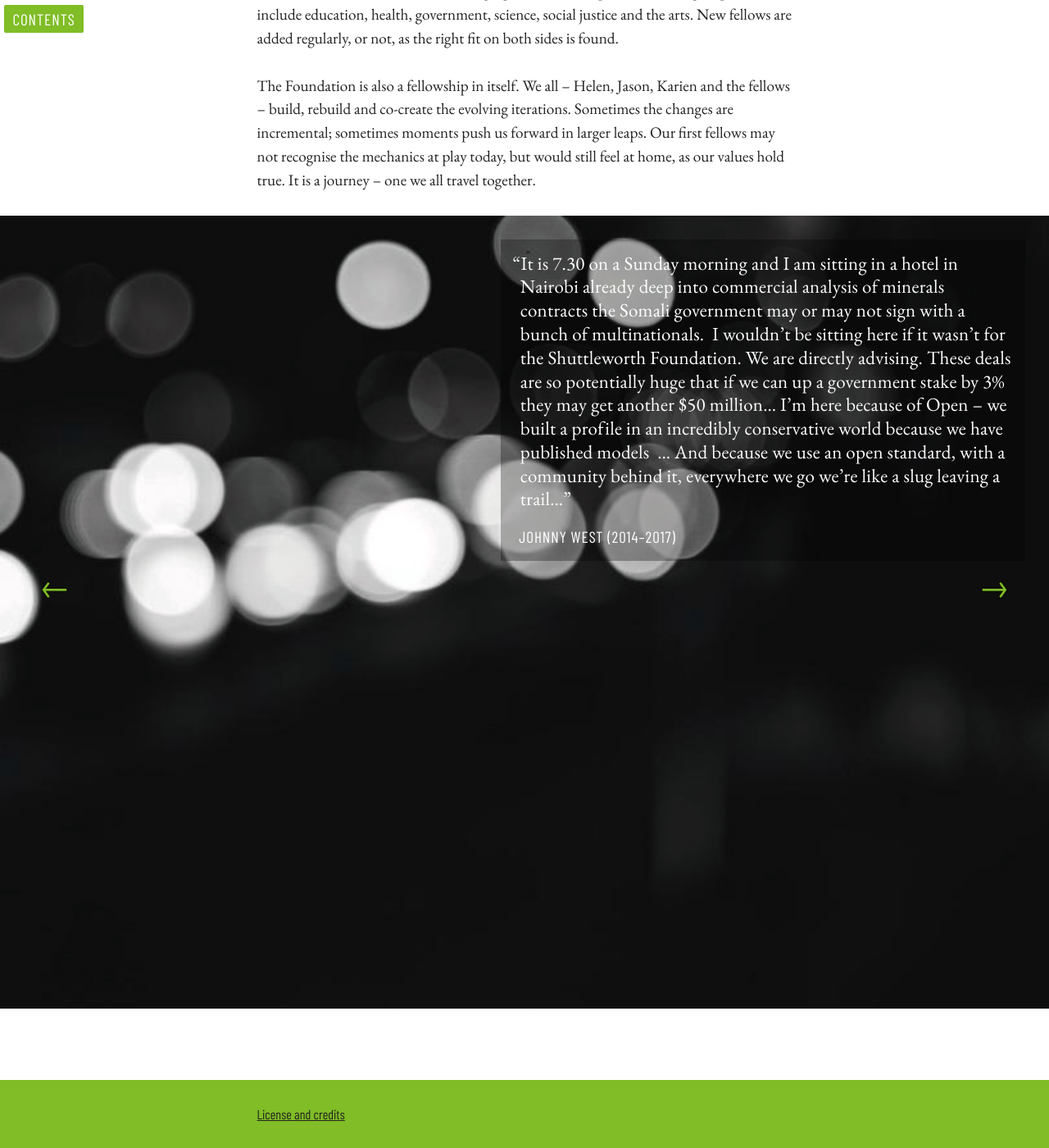
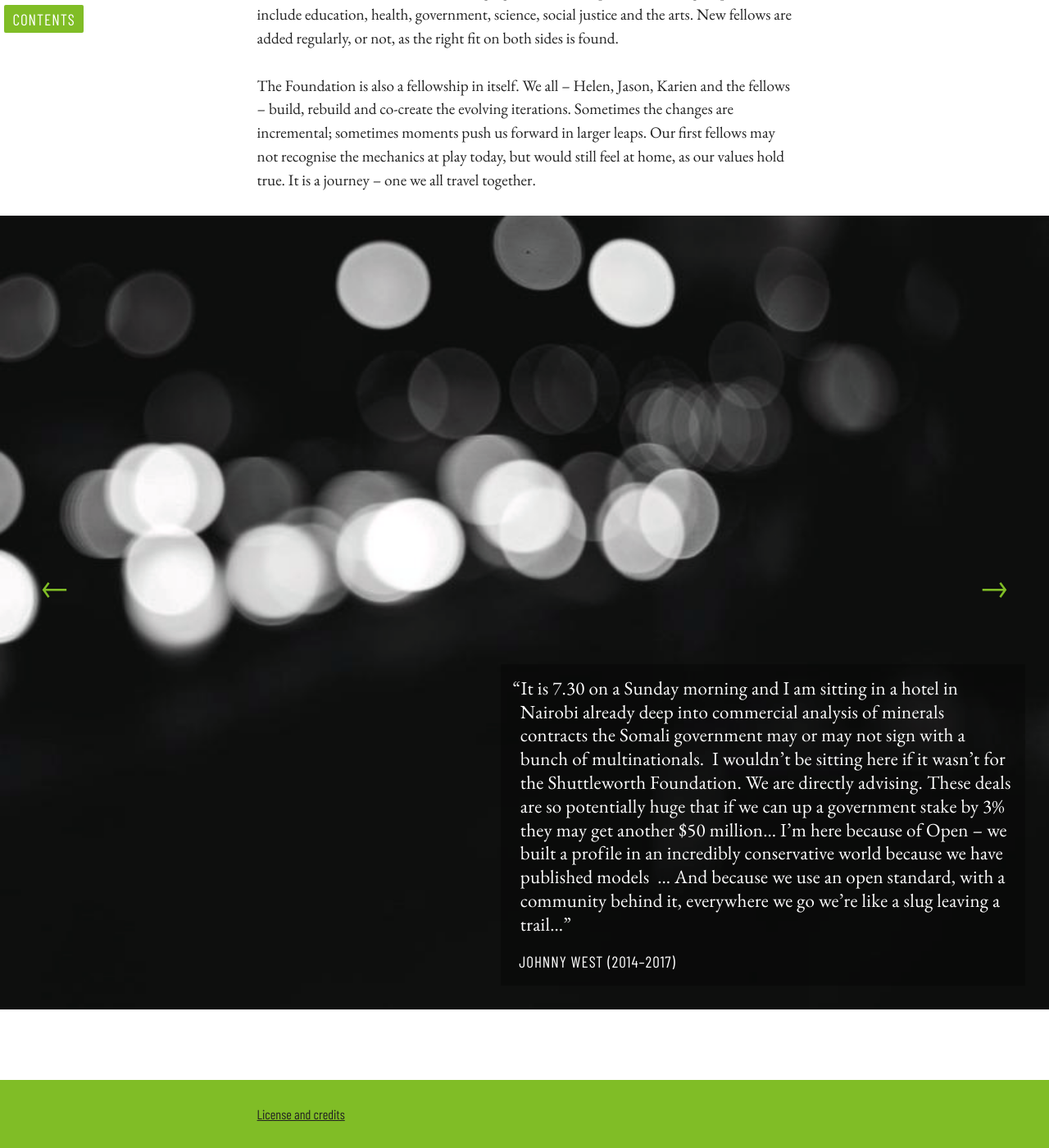
Before and after one commit to ShuttleworthFoundation/shuttleworth-foundation-shades-of-green, a Jekyll site: the page built from book/text/01-02.md, in a window 1280 px wide and 1400 px high, scrolled down 2077 px. Shown: the whole window at 82% size. Built offline with Jekyll 4.4.1, drawn with Linux system fonts in a browser that asks for light colours; some web fonts are replaced.

Commit message:
Improve positioning of feature images on web

```diff
--- a/_sass/custom/_web-images.scss
+++ b/_sass/custom/_web-images.scss
@@ -1,6 +1,7 @@
 // Feature images
 
 .feature-image {
+    background-color: black;
     line-height: 0.7; // avoid white space between image and caption
     margin-left: 50%;
     transform: translateX(-50%);
@@ -16,10 +17,34 @@
             display: none;
         }
         .feature-image-text {
-            background-color: $black;
             color: white;
             line-height: $line-height-default;
             padding: $line-height-default / 2;
+            @media only screen and (min-width: $break-width-small) {
+                background-color: rgba(0, 0, 0, 0.3);
+                position: absolute;
+                right: $line-height-default;
+                top: $line-height-default;
+                width: 50%;
+                &[data-color="black"] {
+                    color: black;
+                    background-color: rgba(255, 255, 255, 0.3);
+                }
+                &[data-position*="bottom"] {
+                    top: auto!important;
+                    bottom: $line-height-default!important;
+                }
+                &[data-position*="left"] {
+                    right: auto!important;
+                    left: $line-height-default!important;
+                }
+            }
+            &[data-width*="web-wide"] {
+                width: 90%;
+                @media only screen and (min-width: $break-width-medium) {
+                    width: 50%;
+                }
+            }
             .feature-image-caption {
                 font-size: 1.2em;
                 letter-spacing: 0.01em;
@@ -39,13 +64,6 @@
                 text-transform: uppercase;
                 letter-spacing: 0.05em;
             }
-            @media only screen and (min-width: $break-width-small) {
-                background-color: rgba(0, 0, 0, 0.3);
-                position: absolute;
-                right: $line-height-default;
-                top: $line-height-default;
-                width: 50%;
-            }
         }
     }
 }
--- a/book/text/01-02.md
+++ b/book/text/01-02.md
@@ -51,5 +51,5 @@ The Foundation is also a fellowship in itself. We all – Helen, Jason, Karien a
    source='Johnny West (2014–2017)'
    text-position='bottom right'
    text-color='white'
-   text-width='wide'
+   text-width='web-wide pdf-wide'
 %}
```
